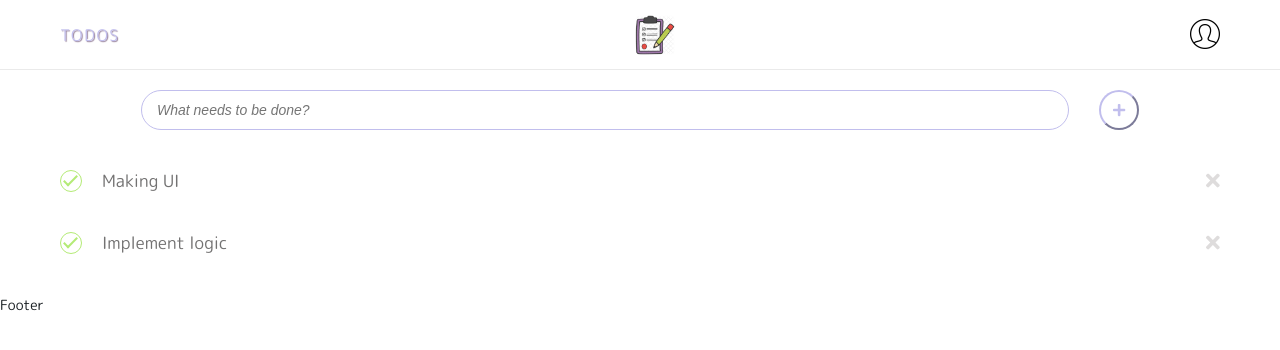
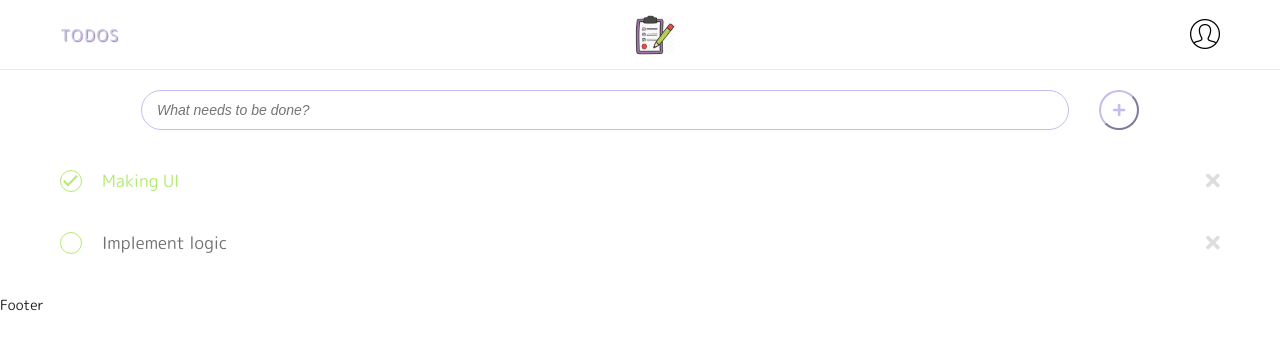
Before and after one commit to mvn-tienle2-dn/Todo-PWA, a Vue app in the folder todo-vue-pwa/: page / in a window 1280 px wide. Shown: the top 350 px of the page. Built offline with nearby package versions, Linux system fonts and the light colour scheme.

Commit message:
Change style

```diff
--- a/todo-vue-pwa/src/assets/styling/pages/_list-todo.scss
+++ b/todo-vue-pwa/src/assets/styling/pages/_list-todo.scss
@@ -58,4 +58,7 @@
       border-radius: 100%;
     }
   }
+  .done {
+    color: map-get($color, green);
+  }
 }
--- a/todo-vue-pwa/src/components/features/ListTodo.vue
+++ b/todo-vue-pwa/src/components/features/ListTodo.vue
@@ -4,8 +4,8 @@
       <ul class="list-todo">
         <li v-for="(todo, idx) in todoList" :key="idx" class="todo-item">
           <div class="checkbox-section">
-            <input class="checkbox-input" type="checkbox" checked="todo.status" id="status">
-            <label class="checkbox-label" for="status">{{todo.content}}</label>
+            <input class="checkbox-input" type="checkbox" :checked="todo.status" id="status">
+            <label class="checkbox-label" v-bind:class="{done: todo.status}" for="status">{{todo.content}}</label>
           </div>
           <button class="item-btn"><i class="fa fa-times"></i></button>
         </li>
```
